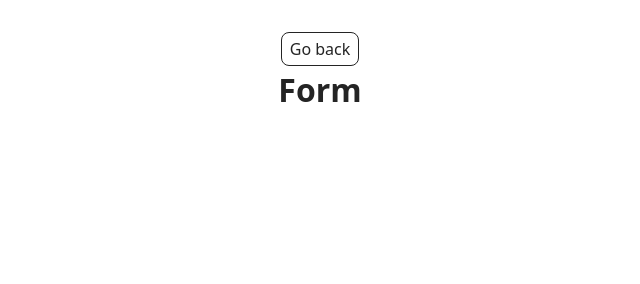
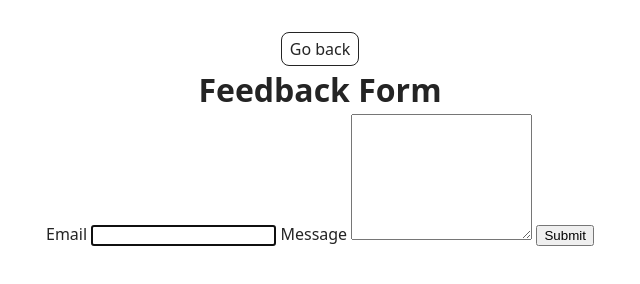
Before and after one commit to ClementineLavender/goit-js-hw-09, a plain HTML site: page 2-form.html in a window 1280 px wide. Shown: the whole page, without its empty margins (320-960 px from the left). Drawn offline with Linux system fonts and the light colour scheme.

Commit message:
Deploying to gh-pages from @ ClementineLavender/goit-js-hw-09@2abd3869c579235eb2b8527f350767cfe579ce12 🚀

```diff
--- a/2-form.html
+++ b/2-form.html
@@ -4,7 +4,7 @@
     <meta charset="UTF-8" />
     <meta http-equiv="X-UA-Compatible" content="IE=edge" />
     <meta name="viewport" content="width=device-width, initial-scale=1.0" />
-    <title>Form</title>
+    <title>Feedback Form</title>
     <script type="module" crossorigin src="/goit-js-hw-09/assets/modulepreload-polyfill-B5Qt9EMX.js"></script>
     <link rel="stylesheet" crossorigin href="/goit-js-hw-09/assets/styles-DvPDDfy5.css">
   </head>
@@ -12,8 +12,22 @@
     <main>
       <div class="container">
         <a class="back-link" href="./index.html">Go back</a>
-        <h1 class="main-title">Form</h1>
+        <h1 class="main-title">Feedback Form</h1>
+
+        <form class="feedback-form" autocomplete="off">
+          <label>
+            Email
+            <input type="email" name="email" autofocus />
+          </label>
+          <label>
+            Message
+            <textarea name="message" rows="8"></textarea>
+          </label>
+          <button type="submit">Submit</button>
+        </form>
+
       </div>
     </main>
+
   </body>
 </html>
```
